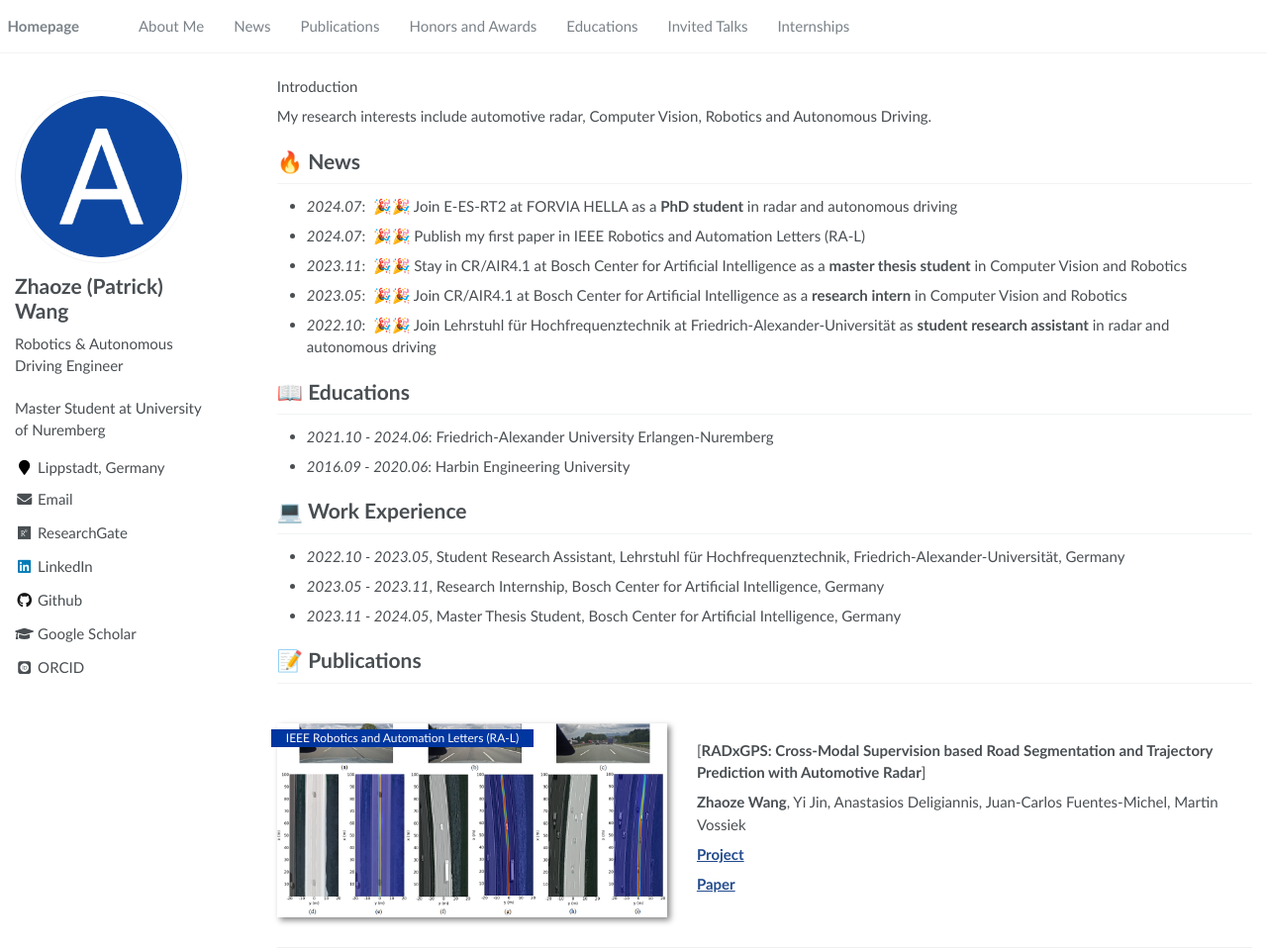
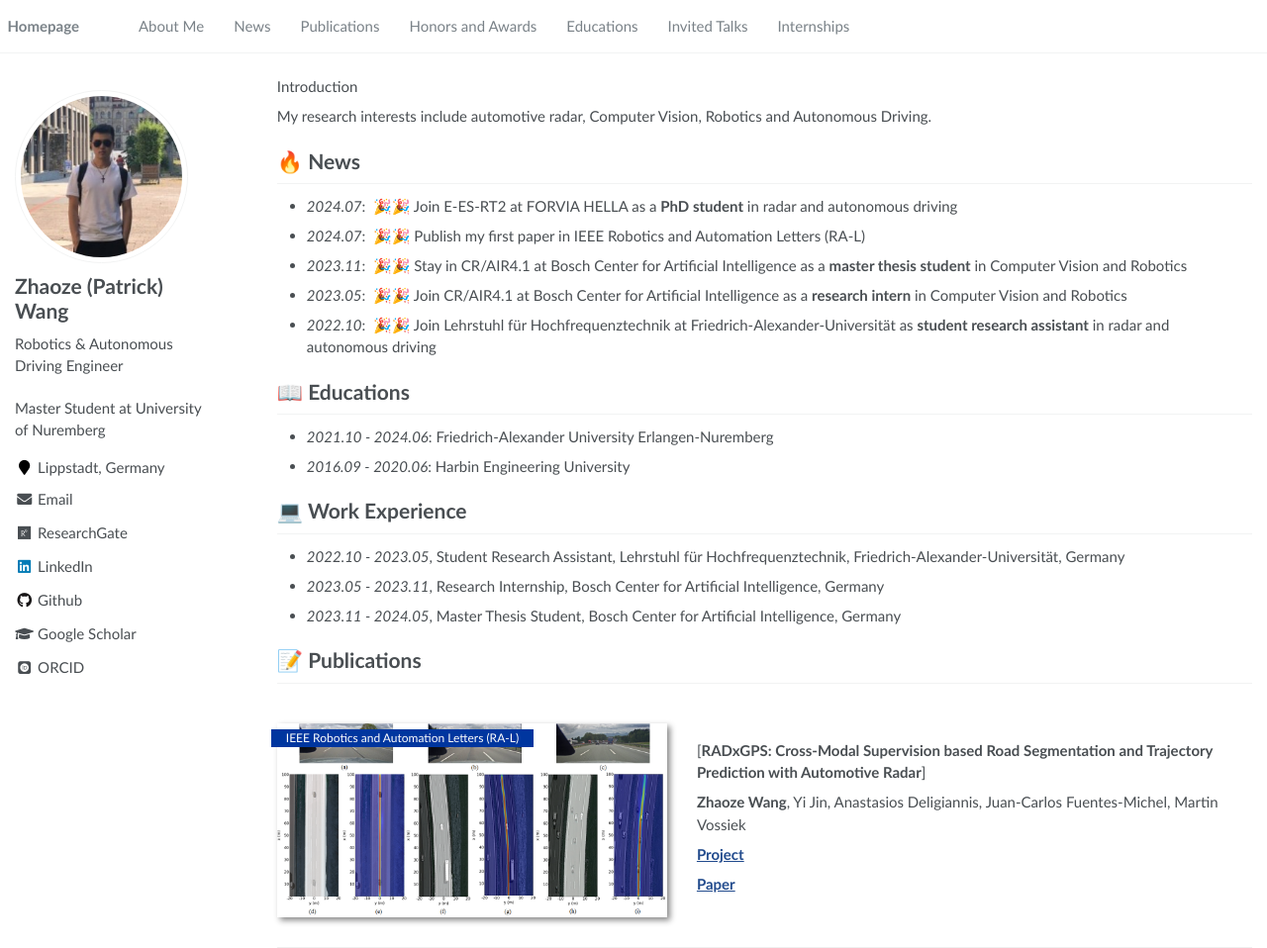
Before and after one commit to Wangzhaoze/Wangzhaoze.github.io, a Jekyll site: the page built from _pages/about.md, in a window 1280 px wide and 958 px high. Shown: the whole window at 99% size. Built offline with Jekyll 4.4.1, drawn with Linux system fonts in a browser that asks for light colours; some web fonts are replaced.

Commit message:
Update _config.yml

```diff
--- a/_config.yml
+++ b/_config.yml
@@ -22,7 +22,7 @@ baidu_site_verification  :  # get baidu_site_verification from https://ziyuan.ba
 # Site Author
 author:
   name             : "Zhaoze (Patrick) Wang"
-  avatar           : "images/android-chrome-512x512.png"
+  avatar           : "images/1693343492359.png"
   bio              : "Robotics & Autonomous Driving Engineer"
   location         : "Lippstadt, Germany"
   employer         :
```
